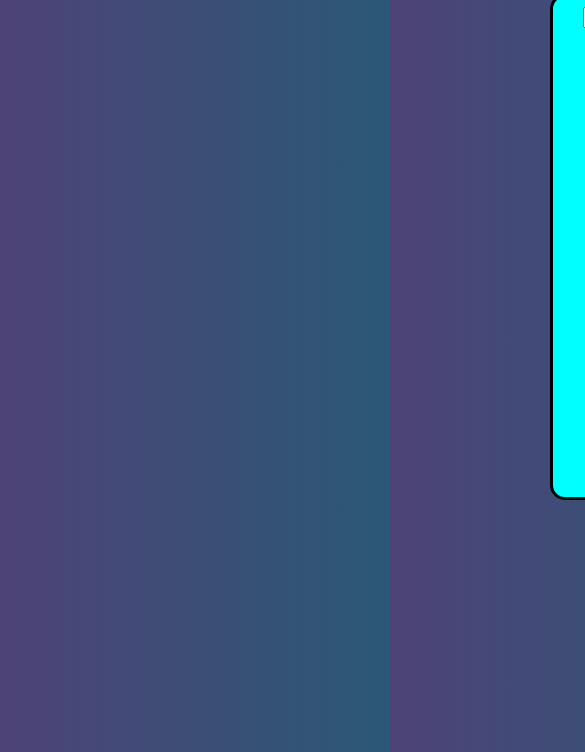
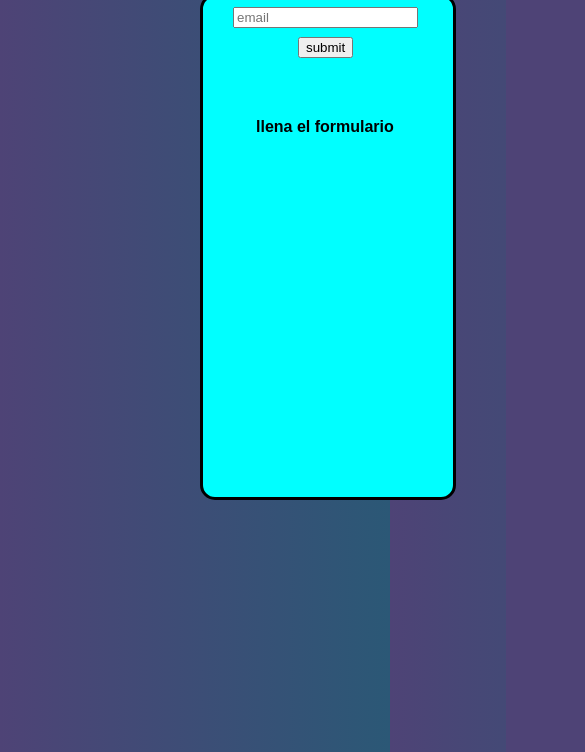
Before and after one commit to El-Samuels/Pagina-responsive, a plain HTML site: page index.html in a window 390 px wide. Shown: the part 92-844 px from the top of the page, 585 px wide, since content can reach past the window. Drawn offline with Linux system fonts and the light colour scheme.

Commit message:
arreglando el responsive 1

```diff
--- a/styles.css
+++ b/styles.css
@@ -51,7 +51,7 @@ body{
       width: 250px;
       height: 500px;
       position: absolute;
-      left: 550px;
+      left: 200px;
       border-color: black;
       border-style: solid;
       border-radius: 15px;
```
